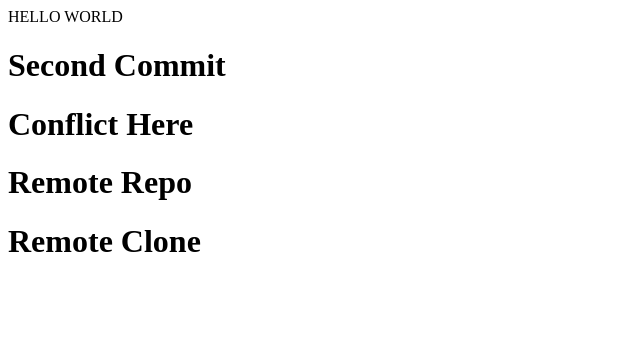
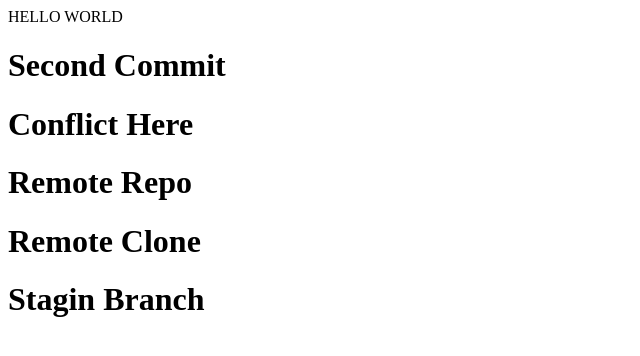
Before and after one commit to Sam141101/github_direction, a plain HTML site: page index.html in a window 1280 px wide. Shown: the whole page, without its empty margins (0-640 px from the left). Drawn offline with Linux system fonts and the light colour scheme.

Commit message:
stating branch

```diff
--- a/index.html
+++ b/index.html
@@ -12,5 +12,6 @@
     <h1>Conflict Here</h1>
     <h1>Remote Repo</h1>
     <h1>Remote Clone</h1>
+    <h1>Stagin Branch</h1>
   </body>
 </html>
```
Also changed, not shown: 1 other file.
